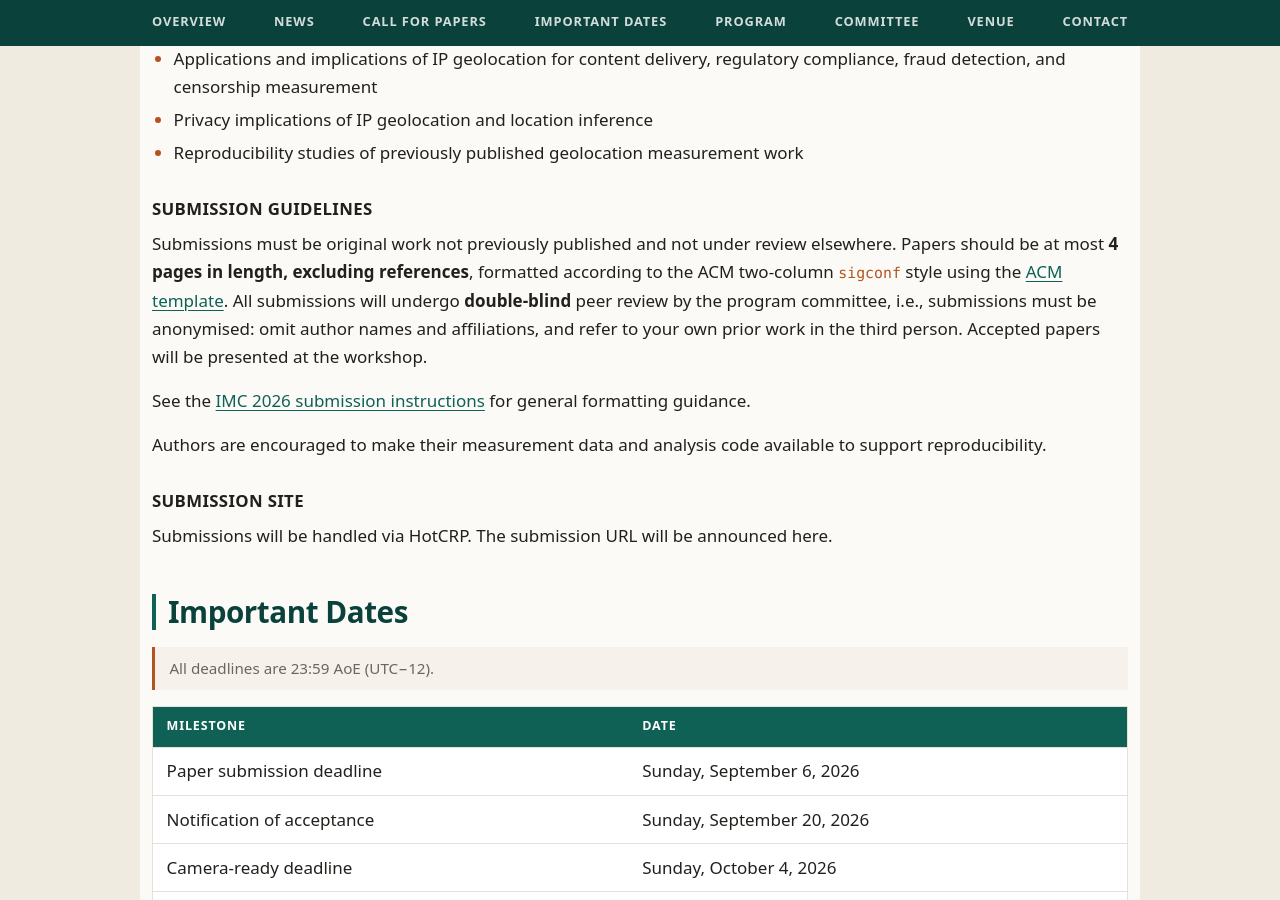
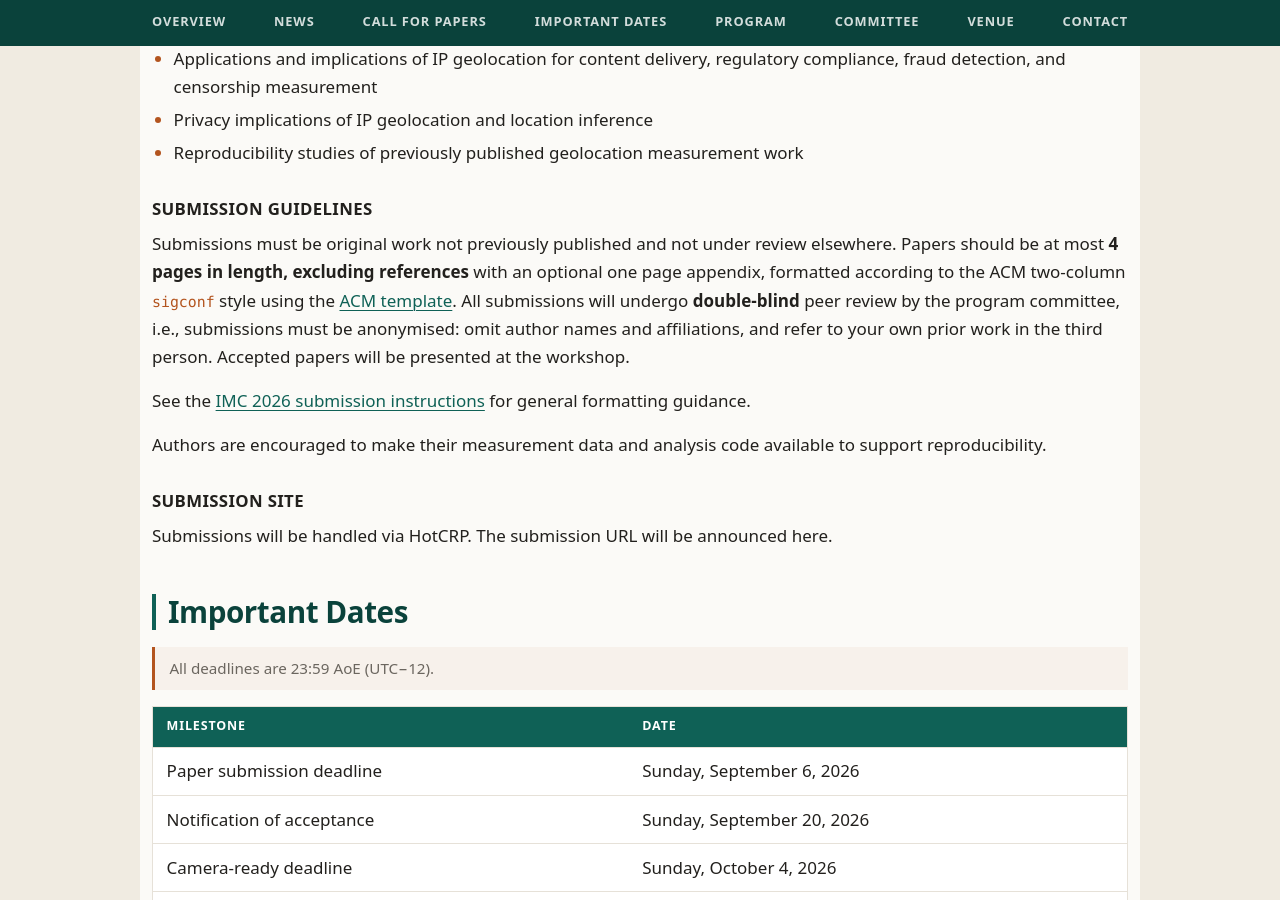
Before and after one commit to newgeo-workshop/newgeo-workshop.github.io, a Jekyll site: the page built from index.md, in a window 1280 px wide and 900 px high, scrolled down 1574 px. Built offline with Jekyll 4.4.1, drawn with Linux system fonts in a browser that asks for light colours; our own code applies the rules of GitHub Pages for plain Markdown files.

Commit message:
one page appendix

```diff
--- a/index.md
+++ b/index.md
@@ -76,7 +76,7 @@ We solicit short papers on topics including, but not limited to:
 ### Submission Guidelines
 
 Submissions must be original work not previously published and not under review elsewhere.
-Papers should be at most **4 pages in length, excluding references**, formatted according to
+Papers should be at most **4 pages in length, excluding references** with an optional one page appendix, formatted according to
 the ACM two-column `sigconf` style using the [ACM
 template](https://www.acm.org/publications/proceedings-template). All
 submissions will undergo **double-blind** peer review by the program committee, i.e., submissions must be anonymised: omit author names and affiliations, and refer to your own prior work in the third person.
```
